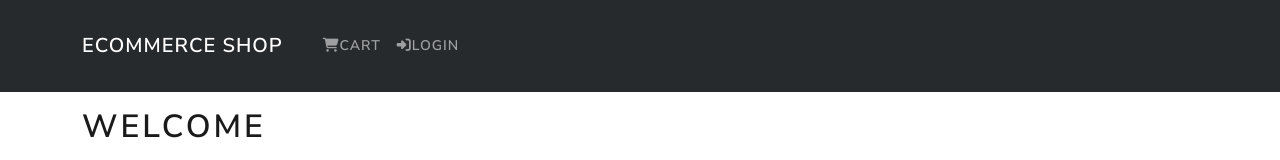
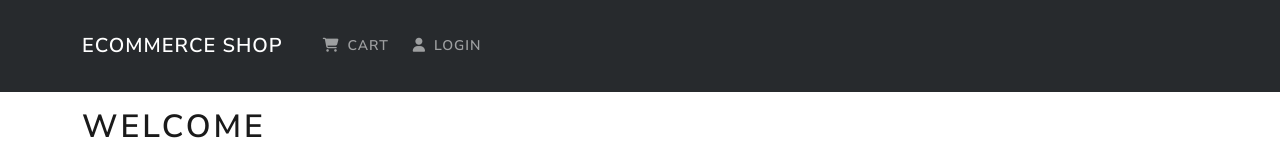
Before and after one commit to dandev947366/ecommerce-django, a React (Vite) app in the folder frontend/: page / in a window 1280 px wide. Shown: the top 160 px of the page. Built offline with nearby package versions, Linux system fonts and the light colour scheme.

Commit message:
Update Header

```diff
--- a/frontend/package.json
+++ b/frontend/package.json
@@ -19,12 +19,13 @@
     "@types/react-dom": "^18.3.0",
     "@vitejs/plugin-react": "^4.3.1",
     "autoprefixer": "^10.4.19",
+    "daisyui": "^4.12.10",
     "eslint": "^8.57.0",
     "eslint-plugin-react": "^7.34.3",
     "eslint-plugin-react-hooks": "^4.6.2",
     "eslint-plugin-react-refresh": "^0.4.7",
-    "postcss": "^8.4.39",
-    "tailwindcss": "^3.4.6",
+    "postcss": "^8.4.40",
+    "tailwindcss": "^3.4.7",
     "vite": "^5.3.4"
   }
 }
--- a/frontend/src/components/Header.jsx
+++ b/frontend/src/components/Header.jsx
@@ -3,19 +3,19 @@ import { Navbar, Nav, Container, Row } from 'react-bootstrap'
 function Header() {
   return (
       <header>
-       <Navbar expand="lg" className="bg-body-tertiary" bg="dark" data-bs-theme="dark">
+        <Navbar expand="lg" className="bg-body-tertiary" bg="dark" data-bs-theme="dark">
       <Container>
         <Navbar.Brand href="/">Ecommerce Shop</Navbar.Brand>
         <Navbar.Toggle aria-controls="basic-navbar-nav" />
         <Navbar.Collapse id="basic-navbar-nav">
-          <Nav className="mr-auto">
-            <Nav.Link href="/cart"><i class="fa-solid fa-cart-shopping"></i>Cart</Nav.Link>
-            <Nav.Link href="/login"><i class="fa-solid fa-right-to-bracket"></i>Login</Nav.Link>
-
+          <Nav className="me-auto">
+            <Nav.Link href="/cart"><i class="fa-solid fa-cart-shopping"></i><span className="p-2">Cart</span></Nav.Link>
+            <Nav.Link href="/login"><i class="fa-solid fa-user"></i><span className="p-2">Login</span></Nav.Link>
           </Nav>
         </Navbar.Collapse>
       </Container>
     </Navbar>
+
       </header>
 
   )
--- a/frontend/tailwind.config.js
+++ b/frontend/tailwind.config.js
@@ -5,5 +5,7 @@ export default {
     extend: {},
   },
   plugins: [],
-
+  plugins: [
+    require('daisyui'),
+  ],
 }
```
Also changed, not shown: 1 other file (tests, documents, lock files or other folders).
